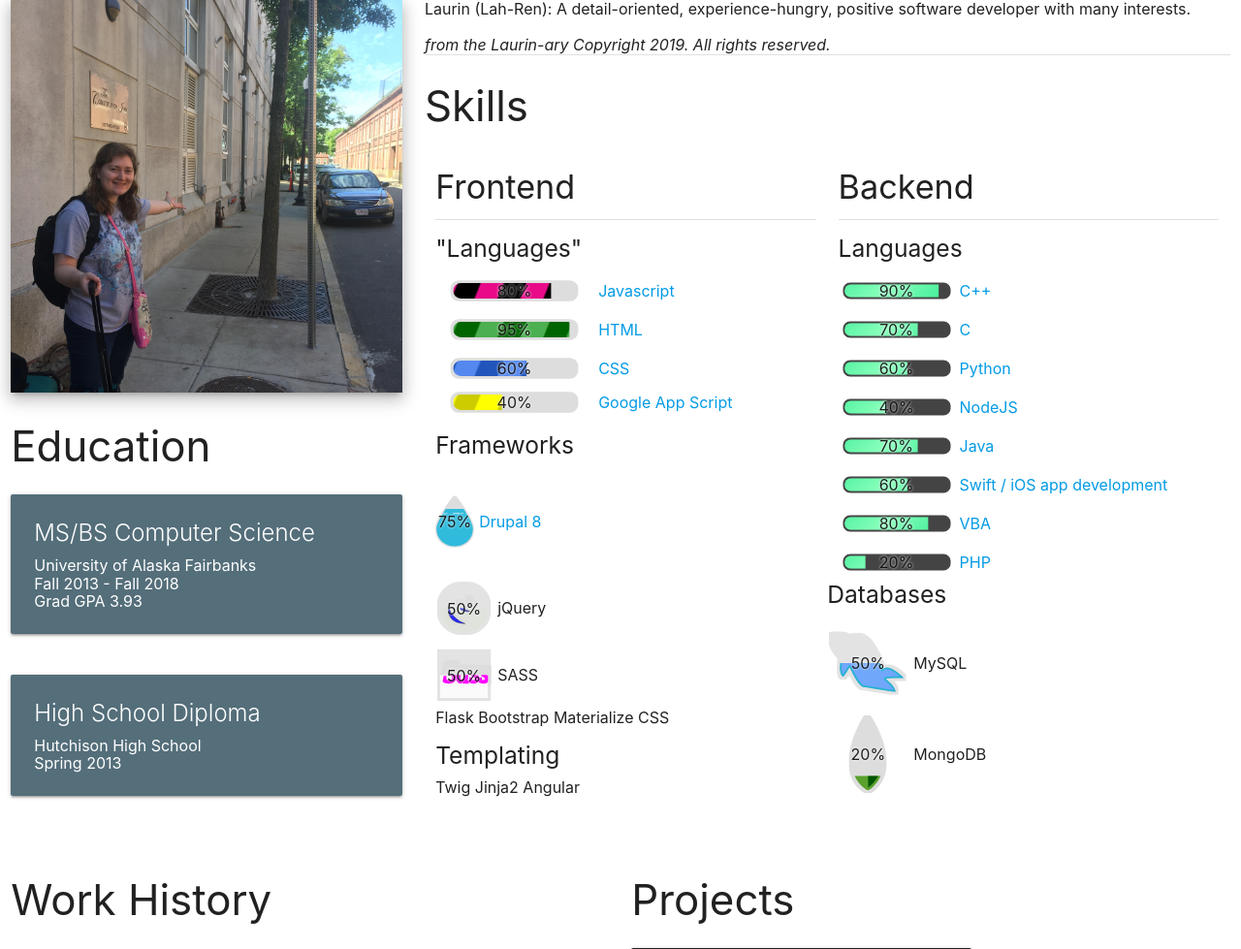
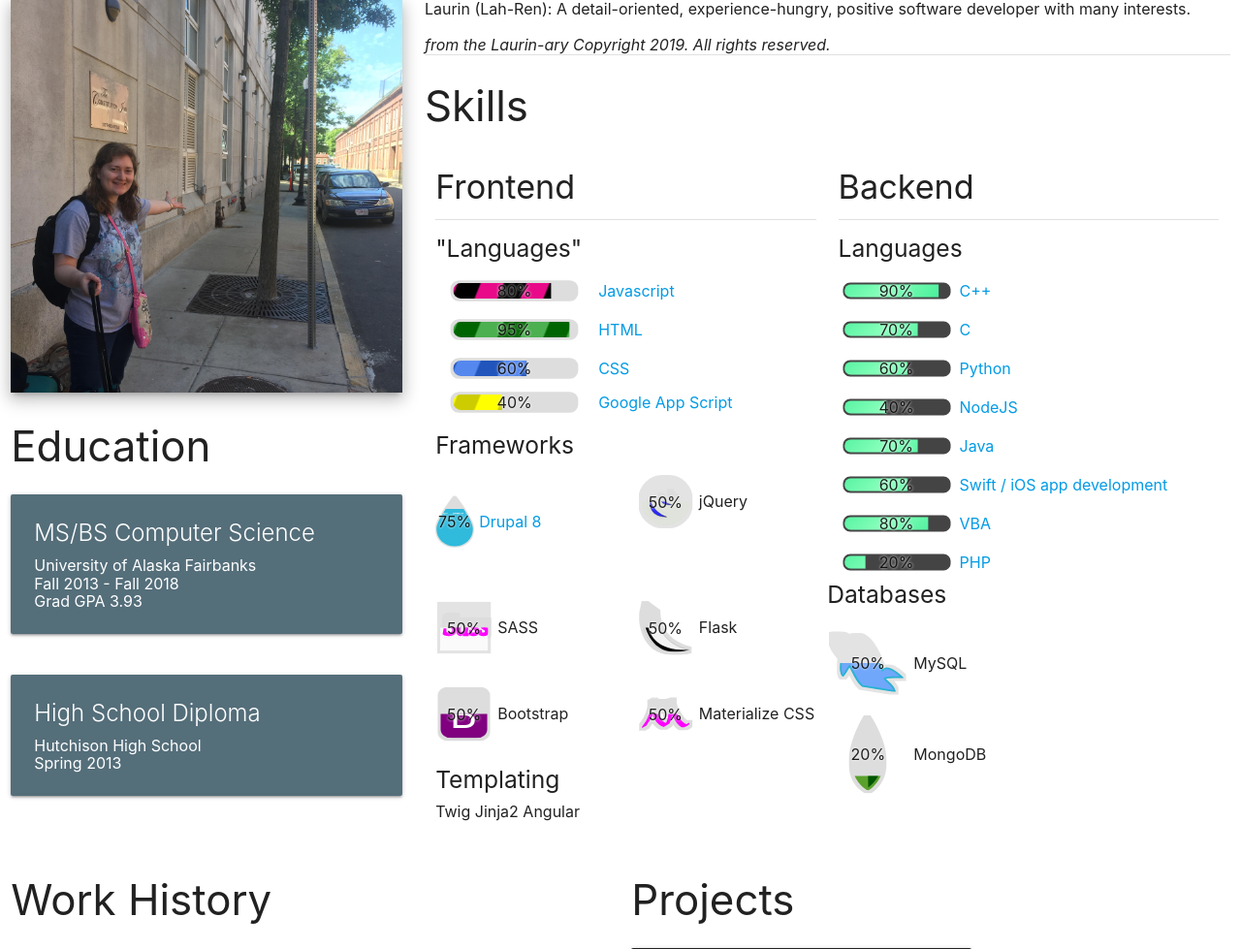
Before and after one commit to Dev-Laurin/portfolioWebsite, a Flask app: page / in a window 1280 px wide. Shown: the part 82-1061 px from the top of the page at 97% size. Run offline with Flask 2, Linux system fonts and the light colour scheme; some libraries are stand-ins or nearby versions.

Commit message:
AdFinished loading images for frameworks.

```diff
--- a/pythonSite/templates/index.html
+++ b/pythonSite/templates/index.html
@@ -104,6 +104,8 @@
 						</div>
 
 						<h5> Frameworks </h5>
+						<div class="row">
+							<div class="col s6">
 								<div class="flex-parent">
 									<div class="flex-item-left ldBar label-center loading-images" data-value="75" data-type="fill" data-path="m 158.30303,967.54875 c 0,39.59355 -33.77827,71.69045 -75.445863,71.69045 -41.667606,0 -75.4458706,-32.0969 -75.4458706,-71.69045 0,-39.59355 75.4458706,-134.41959 75.4458706,-134.41959 0,0 75.445863,94.82605 75.445863,134.41959 z" data-fill="data:ldbar/res,bubble(#30badc,#fff,20,1)" >
 									</div>
@@ -111,22 +113,44 @@
 										<a class="modal-trigger" href="#drupalModal">Drupal 8</a>
 									</div>
 								</div>
+							</div>
+							<div class="col s6">
 								<div class="flex-parent">
 									<div class="flex-item-left ldBar label-center" data-type="fill" data-img="../static/images/jquery.svg" data-value="50" data-img-size="50,50" ></div>
 									<div>jQuery</div>
 								</div>
-
+							</div>
+						</div>
+						<div class="row">
+							<div class="col s6">
 								<div class="flex-parent">
 									<div class="flex-item-left ldBar label-center" data-type="fill" data-img="../static/images/sass.svg" data-value="50" data-img-size="50,50" ></div>
 									<div>SASS</div>
 								</div>
+							</div>
+							<div class="col s6">
+								<div class="flex-parent">
+									<div class="flex-item-left ldBar label-center" data-type="fill" data-img="../static/images/flask.svg" data-value="50" data-img-size="50,50" ></div>
+									<div>Flask</div>
+								</div>
+							</div>
+						</div>
 
-						<div>
-						Flask
-						Bootstrap
-						Materialize CSS
+						<div class="row">
+							<div class="col s6">
+								<div class="flex-parent">
+									<div class="flex-item-left ldBar label-center" data-type="fill" data-img="../static/images/bootstrap.svg" data-value="50" data-img-size="50,50" ></div>
+									<div>Bootstrap</div>
+								</div>
+							</div>
+							<div class="col s6">
+								<div class="flex-parent">
+									<div class="flex-item-left ldBar label-center" data-type="fill" data-img="../static/images/materialize.svg" data-value="50" data-img-size="50,50" ></div>
+									<div>Materialize CSS</div>
+								</div>
+							</div>
+						</div>
 
-						</div>
 						<h5>Templating</h5>
 						Twig
 						Jinja2
@@ -190,7 +214,7 @@
 							<div class="flex-item-left ldBar label-center" data-value="20" style="width: 120px; height: 30px;" data-preset="energy" data-stroke="#ffff00">
 							</div>
 							<div>
-								<a class="modal-trigger" href="#vbaModal">PHP</a>
+								<a class="modal-trigger" href="#phpModal">PHP</a>
 							</div>
 						</div>
 					</div>
@@ -319,10 +343,6 @@
 				  <div class="row">
 				    <div class="col s12 m7">
 				      <div class="card">
-				        <div class="card-image">
-				          <img src="../static/images/portfolioImages/">
-				          <span class="card-title"></span>
-				        </div>
 				        <div class="card-content">
 				          <p>Programmed Workplace Timeclock - VBA</p>
 				        </div>
@@ -442,7 +462,7 @@
     </div>
   </div>
 
-  <!-- Swift/iOS modal -->
+  <!-- VBA modal -->
   <div id="vbaModal" class="modal">
     <div class="modal-content">
     	<div>
@@ -450,12 +470,18 @@
       	<p>Early in my college career as a programmer, I worked at Wrights and was given permission to program
       	 a timeclock for the entire workplace. Having made a version in Excel and Access, the workplace was able to use my timeclock for free, no longer using a punch card machine. </p>
       </div>
-      <div class="carousel carousel-slider center">
-		    <a class="carousel-item" style="width: 50%;" ><img src="../static/images/portfolioImages/IMG-3514.PNG"></a>
-		    <a class="carousel-item " style="width: 50%;"><img src="../static/images/portfolioImages/IMG-3515.PNG"></a>
-		    <a class="carousel-item" style="width: 50%;"><img src="../static/images/portfolioImages/IMG-3516.PNG"></a>
-		    <a class="carousel-item " style="width: 50%;"><img src="../static/images/portfolioImages/IMG-3517.PNG"></a>
-		    <a class="carousel-item " style="width: 50%;"><img src="../static/images/portfolioImages/IMG-3518.PNG"></a>
+    </div>
+    <div class="modal-footer">
+      <a href="#!" class="modal-close waves-effect waves-green btn-flat">Close</a>
+    </div>
+  </div>
+
+  <!-- PHP modal -->
+  <div id="phpModal" class="modal">
+    <div class="modal-content">
+    	<div>
+      	<h4>PHP Proficiency</h4>
+      	<p>For a security course in college, I created a small library database using a LAMP stack. I presented on the security risks of using PHP and MySQL without programming with security in mind, and just how easy it would be for a malicious user to take advantage.</p>
       </div>
     </div>
     <div class="modal-footer">
```
Also changed, not shown: pythonSite/static/images/bootstrap.svg (added), pythonSite/static/images/flask.svg, pythonSite/static/images/materialize.svg (added). Lines whose indentation alone changed are shown as unchanged.
